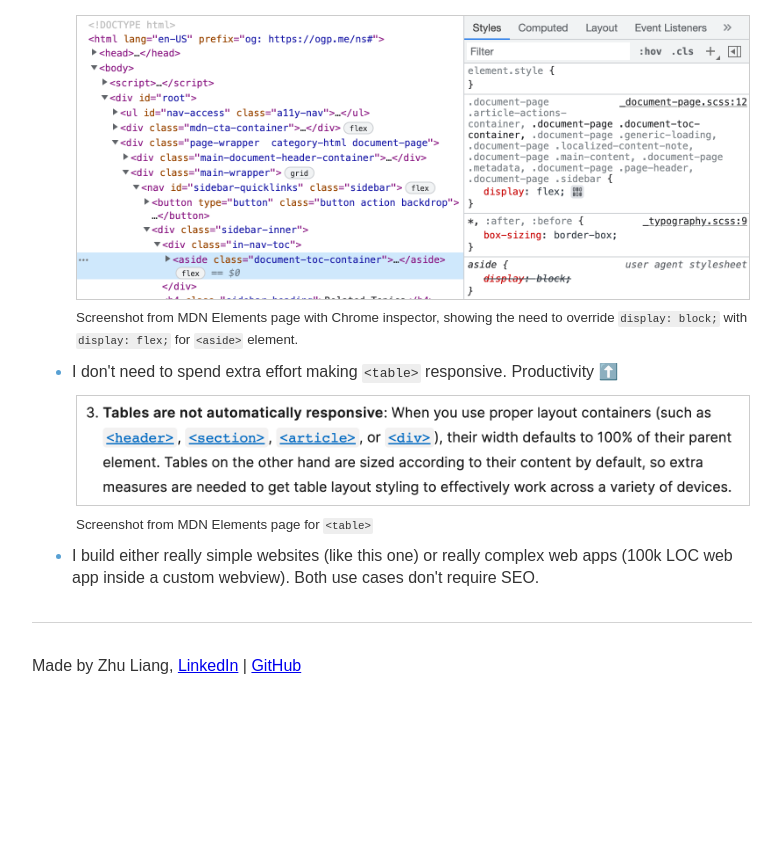
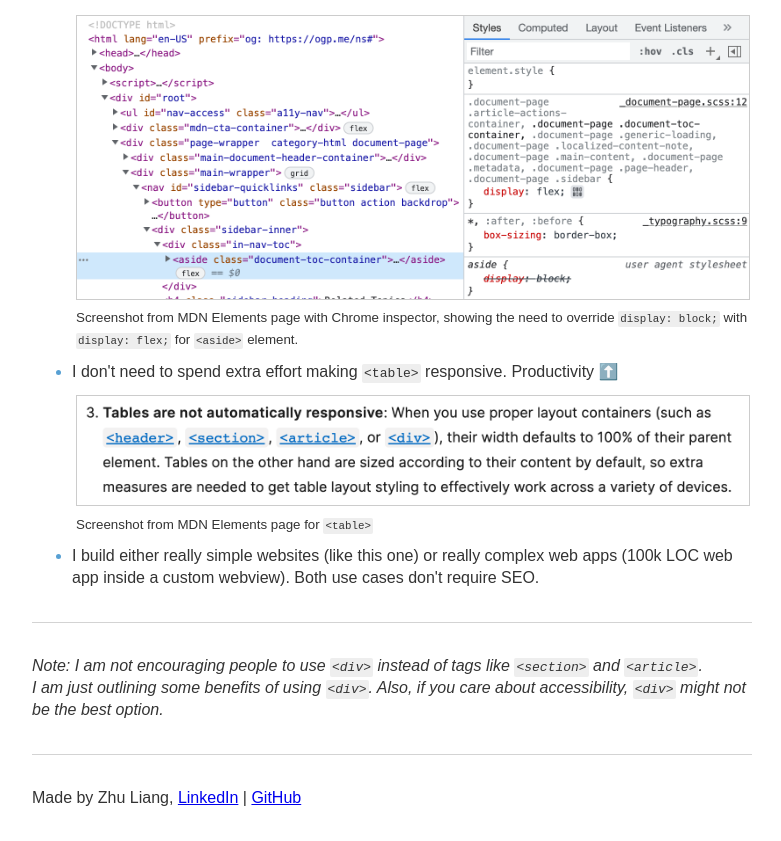
Before and after one commit to paradite/whyiusediv, a plain HTML site: page index.html in a window 1280 px wide. Shown: the part 397-1238 px from the top of the page, without its empty margins (248-1029 px from the left). Before the commit the page ends 1106 px from the top, so only its background shows below. Drawn offline with Linux system fonts and the light colour scheme.

Commit message:
feat: disclaimer

```diff
--- a/index.html
+++ b/index.html
@@ -111,6 +111,10 @@
     </li>
   </ul>
   <hr>
+  <p style="font-style: italic;">
+    Note: I am not encouraging people to use <span class="code">&lt;div&gt;</span> instead of tags like <span class="code">&lt;section&gt;</span> and <span class="code">&lt;article&gt;</span>.<br>I am just outlining some benefits of using <span class="code">&lt;div&gt;</span>. Also, if you care about accessibility, <span class="code">&lt;div&gt;</span> might not be the best option.
+  </p>
+  <hr>
   <p style="margin-bottom: 16px;">
     Made by Zhu Liang, <a href="https://www.linkedin.com/in/zhu-liang/">LinkedIn</a> | <a href="https://github.com/paradite/whyiusediv">GitHub</a>
   </p>
```
